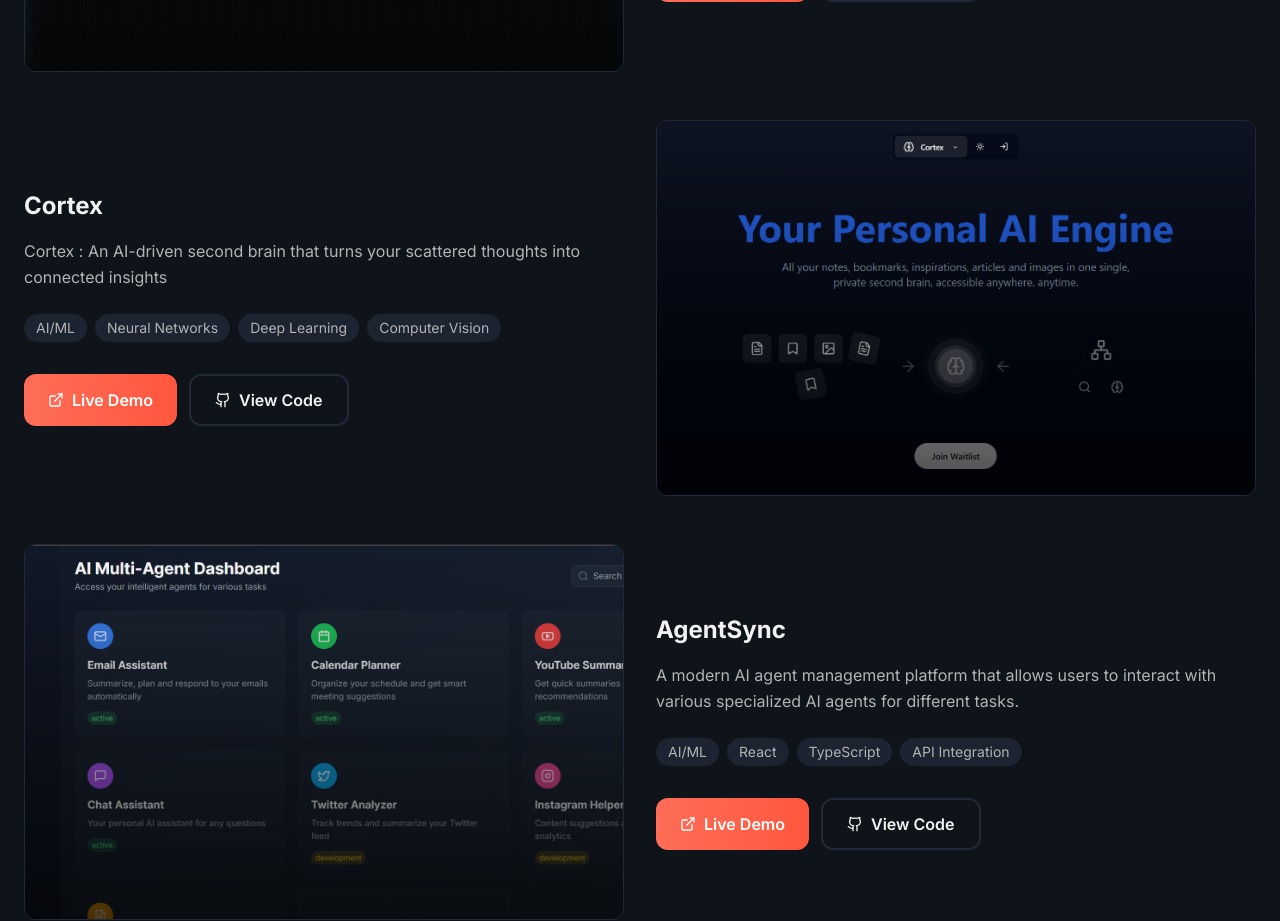
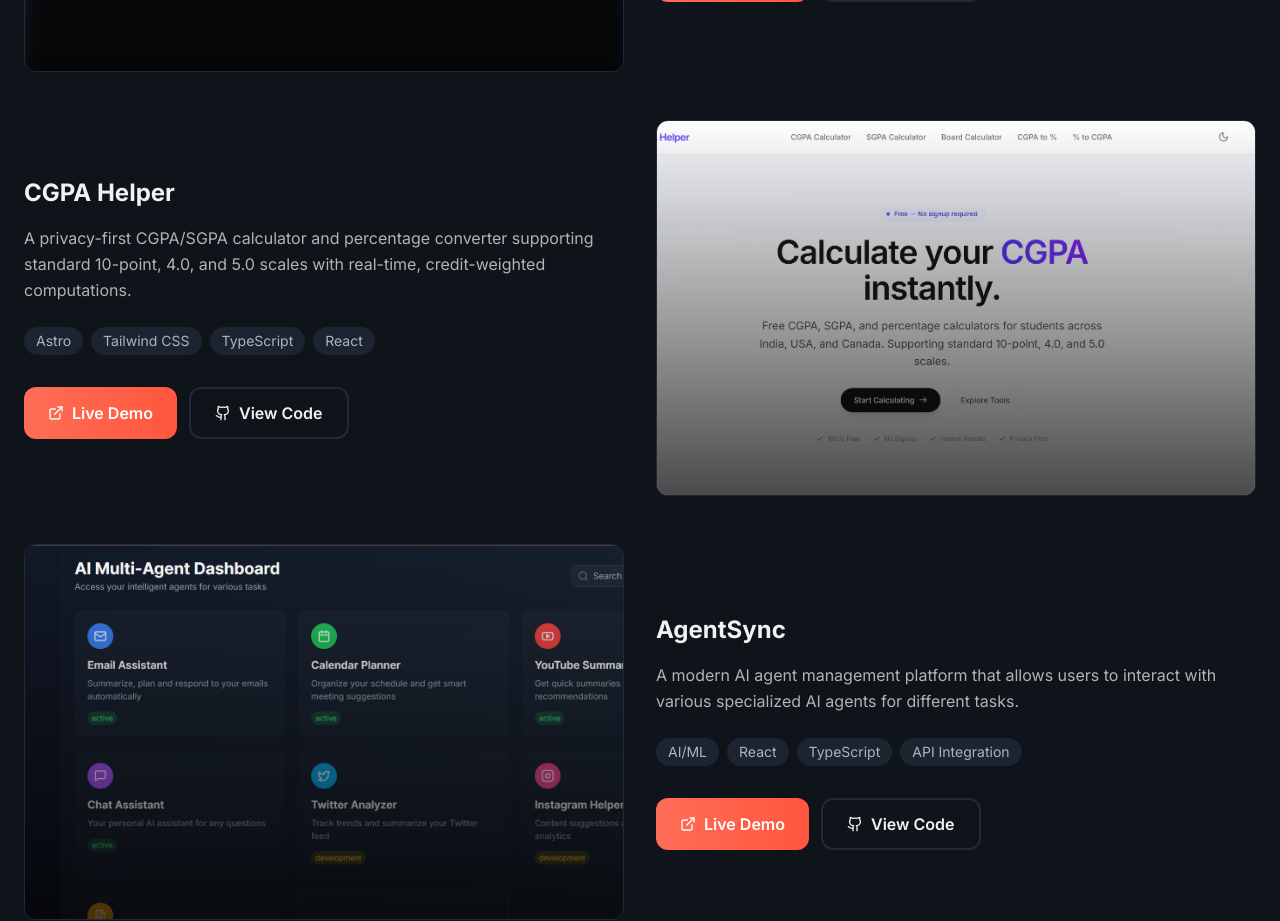
Before and after one commit to rishabharaj/rs, a React (Vite) app: page / in a window 1280 px wide. Shown: the part 3040-3961 px from the top of the page. Built offline with nearby package versions, Linux system fonts and the light colour scheme; no server answers.

Commit message:
feat: add Projects component with CGPA Helper project and imagery

```diff
--- a/src/components/Projects.tsx
+++ b/src/components/Projects.tsx
@@ -1,7 +1,7 @@
 import { ExternalLink, Github } from 'lucide-react';
 import Reveal from '@/components/ui/Reveal';
 // Bundle project images
-import imgDrishti from '../../images/projects/Drishti.png';
+import imgCGPAHelper from '../../images/projects/cgpahelper.png';
 import imgAgentSync from '../../images/projects/Agentsync.png';
 import imgArchitectAI from '../../images/projects/ArchitectAI.png';
 
@@ -17,12 +17,12 @@ const Projects = () => {
       featured: true
     },
     {
-      title: "Cortex",
-      description: "Cortex : An AI-driven second brain that turns your scattered thoughts into connected insights",
-      tags: ["AI/ML", "Neural Networks", "Deep Learning", "Computer Vision"],
-  image: imgDrishti,
-      demo: "https://cortex-personal-ai-engine.vercel.app/",
-      github: "https://github.com/rishabharaj/Cortex-Personal-AI-Engine",
+      title: "CGPA Helper",
+      description: "A privacy-first CGPA/SGPA calculator and percentage converter supporting standard 10-point, 4.0, and 5.0 scales with real-time, credit-weighted computations.",
+      tags: ["Astro", "Tailwind CSS", "TypeScript", "React"],
+  image: imgCGPAHelper,
+      demo: "https://cgpahelper.com",
+      github: "https://github.com/rishabharaj/cgpa-helper",
       featured: true
     },
     {
```
Also changed, not shown: images/projects/cgpahelper.png (added), 1 other file (tests, documents, lock files or other folders).
